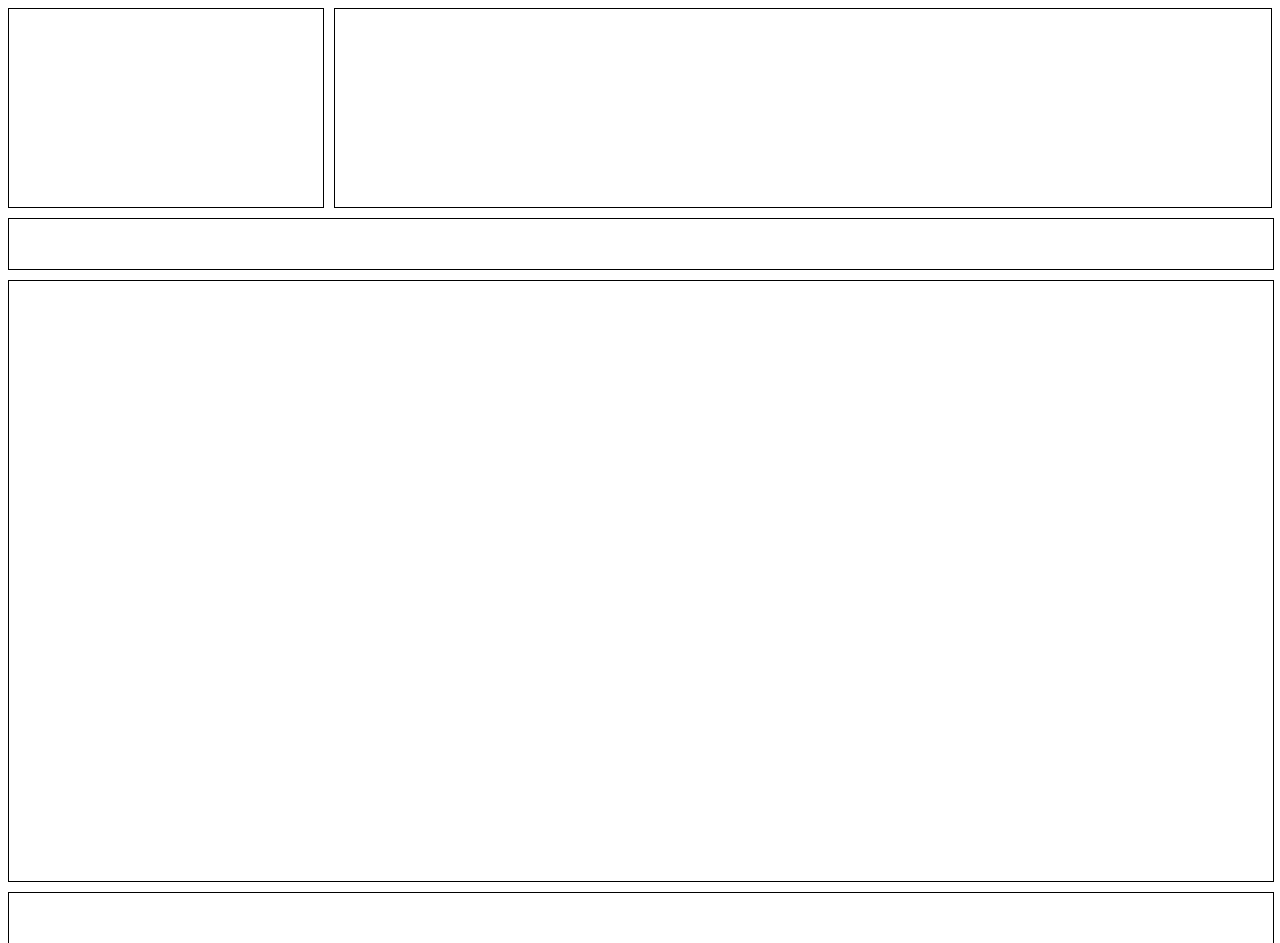
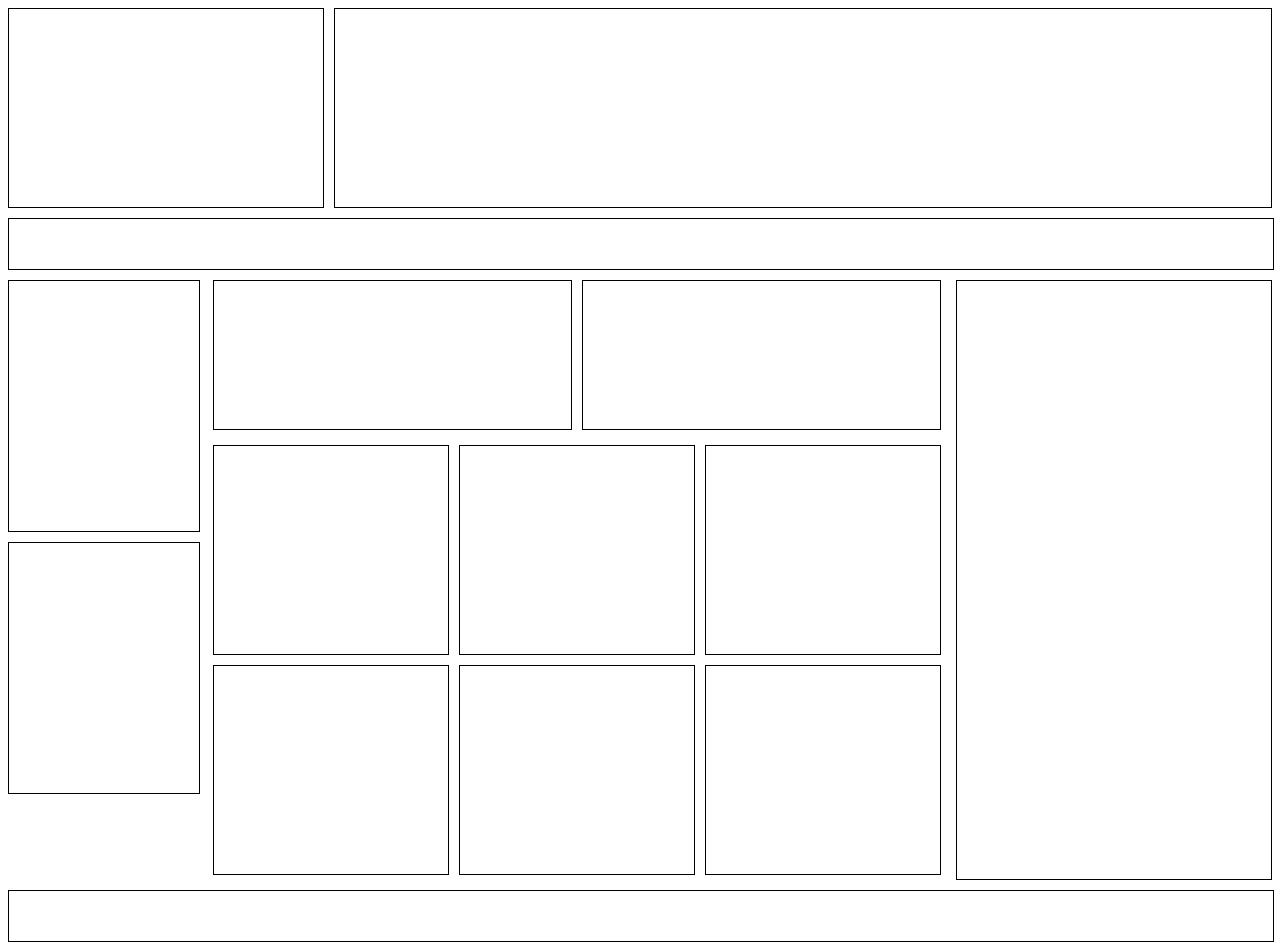
Before and after one commit to nhuanh9/Demo-CSS-CodeGym, a plain HTML site: page Layout/ex2.html in a window 1280 px wide. Shown: the top 943 px of the page. Drawn offline with Linux system fonts and the light colour scheme.

Commit message:
done bài 2

```diff
--- a/Layout/ex2.css
+++ b/Layout/ex2.css
@@ -26,10 +26,62 @@
 .main {
     width: 100%;
     height: 600px;
-    border: 1px solid;
     margin-top: 10px;
 }
+.left {
+    width: 15%;
+    height: 600px;
+    float: left;
+    box-sizing: border-box;
+    margin-right: 10px;
+}
+.left_item {
+    width: 100%;
+    height: 250px;
+    border: 1px solid;
+    margin-bottom: 10px;
+}
+.mid {
+    width: calc(60% - 20px);
+    height: 600px;
+    float: left;
+    box-sizing: border-box;
+    margin-right: 10px;
+}
+.mid_top {
+    width: 100%;
+    height: 150px;
+    margin-bottom: 10px;
+}
+.mid_top_item {
+    width: calc(50% - 10px);
+    height: 150px;
+    border: 1px solid;
+    box-sizing: border-box;
+    float: left;
+    margin: 0 5px;
+}
+.mid_bot {
+    width: 100%;
+    height: 440px;
+    margin-bottom: 10px;
+}
 
+.mid_bot_item {
+    width: calc(33.33% - 10px);
+    height: 210px;
+    border: 1px solid;
+    box-sizing: border-box;
+    float: left;
+    margin: 5px 5px;
+}
+.right {
+    width: 25%;
+    height: 600px;
+    float: left;
+    border: 1px solid;
+    box-sizing: border-box;
+}
 .footer {
     width: 100%;
     height: 50px;
--- a/Layout/ex2.html
+++ b/Layout/ex2.html
@@ -11,7 +11,27 @@
     <div class="banner"></div>
 </div>
 <div class="nav"></div>
-<div class="main"></div>
+<div class="main">
+    <div class="left">
+        <div class="left_item"></div>
+        <div class="left_item"></div>
+    </div>
+    <div class="mid">
+        <div class="mid_top">
+            <div class="mid_top_item"></div>
+            <div class="mid_top_item"></div>
+        </div>
+        <div class="mid_bot">
+            <div class="mid_bot_item"></div>
+            <div class="mid_bot_item"></div>
+            <div class="mid_bot_item"></div>
+            <div class="mid_bot_item"></div>
+            <div class="mid_bot_item"></div>
+            <div class="mid_bot_item"></div>
+        </div>
+    </div>
+    <div class="right"></div>
+</div>
 <div class="footer"></div>
 
 </body>
```
